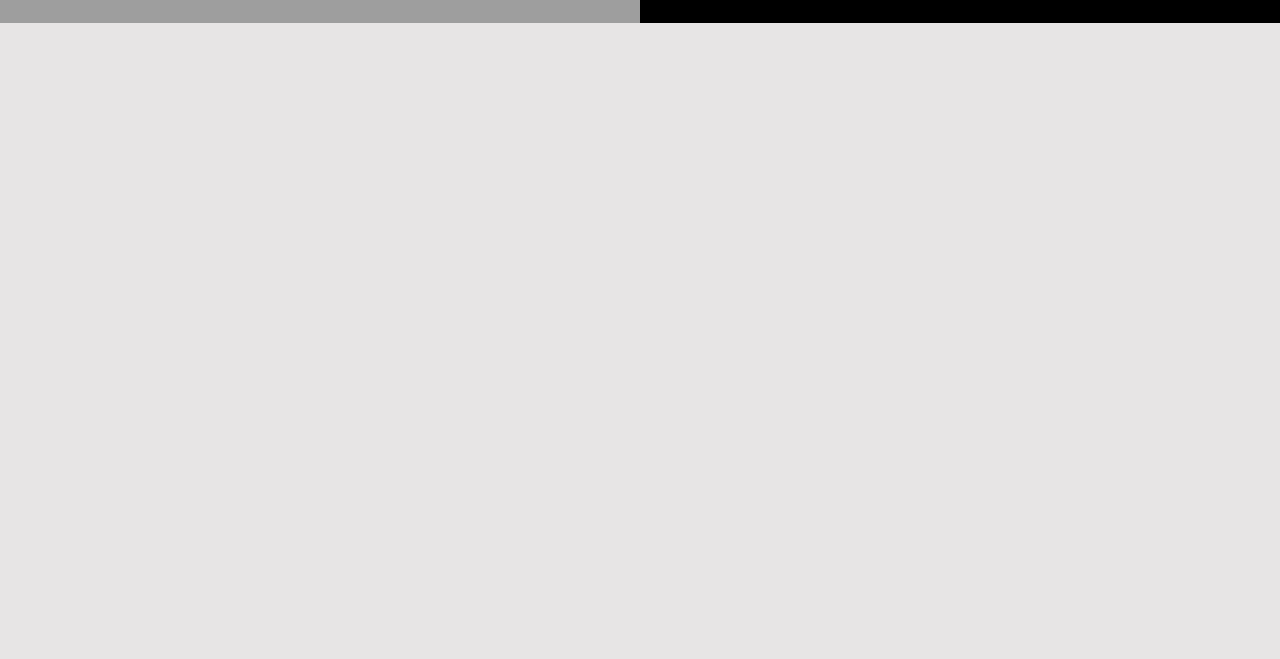
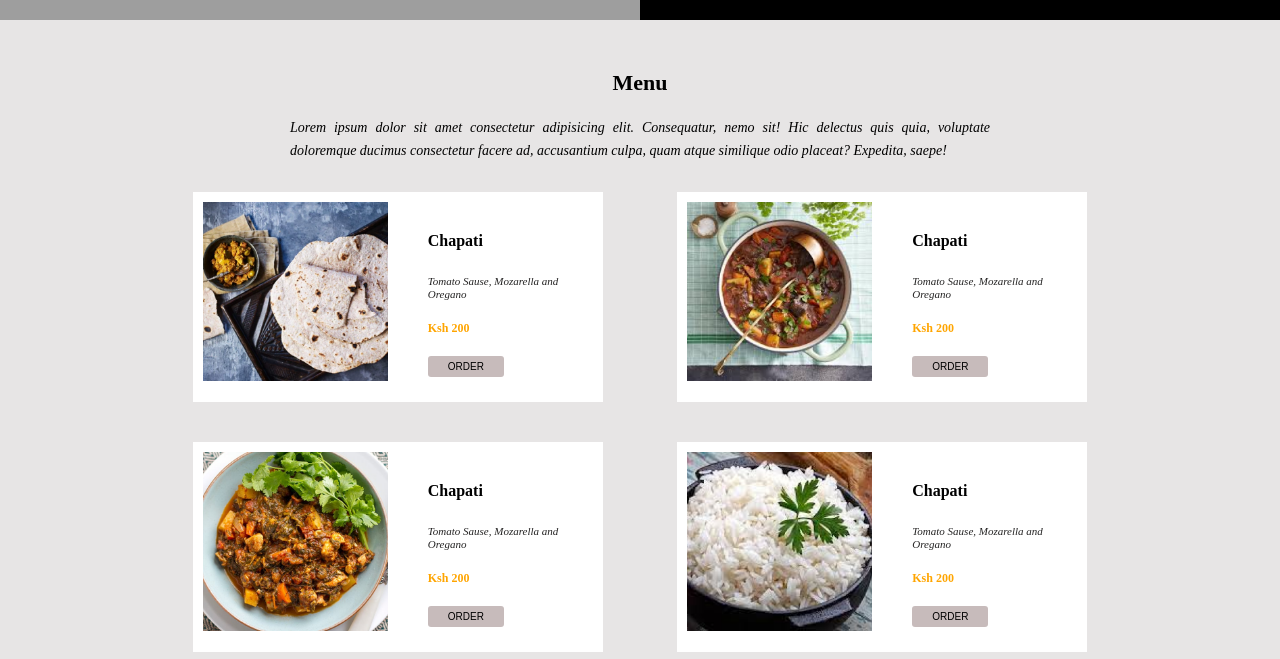
Before and after one commit to KEVINAMAYI/letuce-eat-project, a plain HTML site: page index.html in a window 1280 px wide. Shown: the part 946-1605 px from the top of the page. Before the commit the page ends 1019 px from the top, so only its background shows below. Drawn offline with Linux system fonts and the light colour scheme; grey boxes are pictures that could not be loaded.

Commit message:
[feature-menu] Added menu section

```diff
--- a/index.html
+++ b/index.html
@@ -52,5 +52,79 @@
         </div>
     </div>
 
+    <!-- MENU SECTION -->
+    <div id="menus">
+        <h1>Menu</h1>
+        <p>Lorem ipsum dolor sit amet consectetur adipisicing elit.
+             Consequatur, nemo sit! Hic delectus quis quia, voluptate
+             doloremque ducimus consectetur facere ad,  accusantium culpa,
+              quam atque similique odio placeat? Expedita, saepe!</p>
+        <div id="menu-list">
+            <div class="menu-item">
+                <div id="menu-image-1" class="menu-info">
+
+                </div>
+                <div class="menu-info">
+                    <h4>Chapati</h4>
+                    <p>Tomato Sause, Mozarella and Oregano</p>
+                    <h3>Ksh 200</h3>
+                    <button>
+                        ORDER
+                    </button>
+
+
+                </div>
+            </div>
+            <div class="menu-item">
+                <div id="menu-image-2" class="menu-info">
+
+                </div>
+                <div class="menu-info">
+                    <h4>Chapati</h4>
+                    <p>Tomato Sause, Mozarella and Oregano</p>
+                    <h3>Ksh 200</h3>
+                    <button>
+                        ORDER
+                    </button>
+
+
+                </div>
+            </div>
+        </div>
+        <div id="menu-list">
+            <div class="menu-item">
+                <div id="menu-image-3" class="menu-info">
+
+                </div>
+                <div class="menu-info">
+                    <h4>Chapati</h4>
+                    <p>Tomato Sause, Mozarella and Oregano</p>
+                    <h3>Ksh 200</h3>
+                    <button>
+                        ORDER
+                    </button>
+
+
+                </div>
+            </div>
+            <div class="menu-item">
+                <div id="menu-image-4" class="menu-info">
+
+                </div>
+                <div class="menu-info">
+                    <h4>Chapati</h4>
+                    <p>Tomato Sause, Mozarella and Oregano</p>
+                    <h3>Ksh 200</h3>
+                    <button>
+                        ORDER
+                    </button>
+
+
+                </div>
+            </div>
+        </div>
+
+    </div>
+
 </body>
 </html>
--- a/styles.css
+++ b/styles.css
@@ -16,8 +16,9 @@ body{
 
 #services > p {
 
-    max-width:600px;
+    max-width:700px;
     margin:auto;
+    margin-top:20px;
     text-align:justify;
     line-height:23px;
     font-size:14px;
@@ -150,3 +151,125 @@ body{
     background-repeat:no-repeat;
     background-size:cover;
 }
+
+
+/* menus section styling */
+#menus{
+    text-align:center;
+    height:auto;
+}
+
+#menus > p {
+
+    max-width:700px;
+    margin:auto;
+    margin-top:20px;
+    text-align:justify;
+    line-height:23px;
+    font-size:14px;
+    font-style:italic;
+}
+
+#menus > h1 {
+
+    font-size:22px;
+}
+
+#menu-list{
+    display:flex;
+    width:80%;
+    margin:auto;
+    margin-top:20px;
+    height: auto;
+    justify-content:space-evenly;
+}
+
+#menu-list .menu-item{
+    display:flex;
+    width:40%;
+    height:210px;
+    margin:10px;
+    background-color:white;
+}
+
+
+#menu-list .menu-item > .menu-info{
+    width:260px;
+    height:180px;
+    margin:10px;
+    padding-left:20px;
+    text-align:left;
+}
+
+#menu-image-1{
+    background-image: url("assets/image3.png");
+    background-repeat:no-repeat;
+    background-size:contain;
+}
+
+.menu-info h4{
+
+    margin-top:30px;
+    margin-bottom:25px;
+
+
+}
+
+
+.menu-info h3{
+
+    margin-top:0px;
+    margin-bottom:20px;
+    font-size:12px;
+    color:orange;
+
+
+}
+
+.menu-info button{
+
+    padding:5px 20px 5px 20px;
+    margin-bottom:10px;
+    font-size:10px;
+    background-color: rgb(199, 187, 187);
+    border:none;
+    border-radius:3px;
+
+}
+
+
+.menu-info p{
+
+    max-width:150px;
+    display:inline-block;
+    margin:auto;
+    color:rgb(37, 36, 36);
+    margin-bottom:20px;
+    line-height:13px;
+    font-size: 11px;
+    font-style:italic;
+
+
+
+}
+
+
+#menu-image-2{
+    background-image: url("assets/image4.png");
+    background-repeat:no-repeat;
+    background-size:contain;
+}
+
+
+#menu-image-3{
+    background-image: url("assets/image5.png");
+    background-repeat:no-repeat;
+    background-size:contain;
+}
+
+
+#menu-image-4{
+    background-image: url("assets/image6.png");
+    background-repeat:no-repeat;
+    background-size:contain;
+}
```
